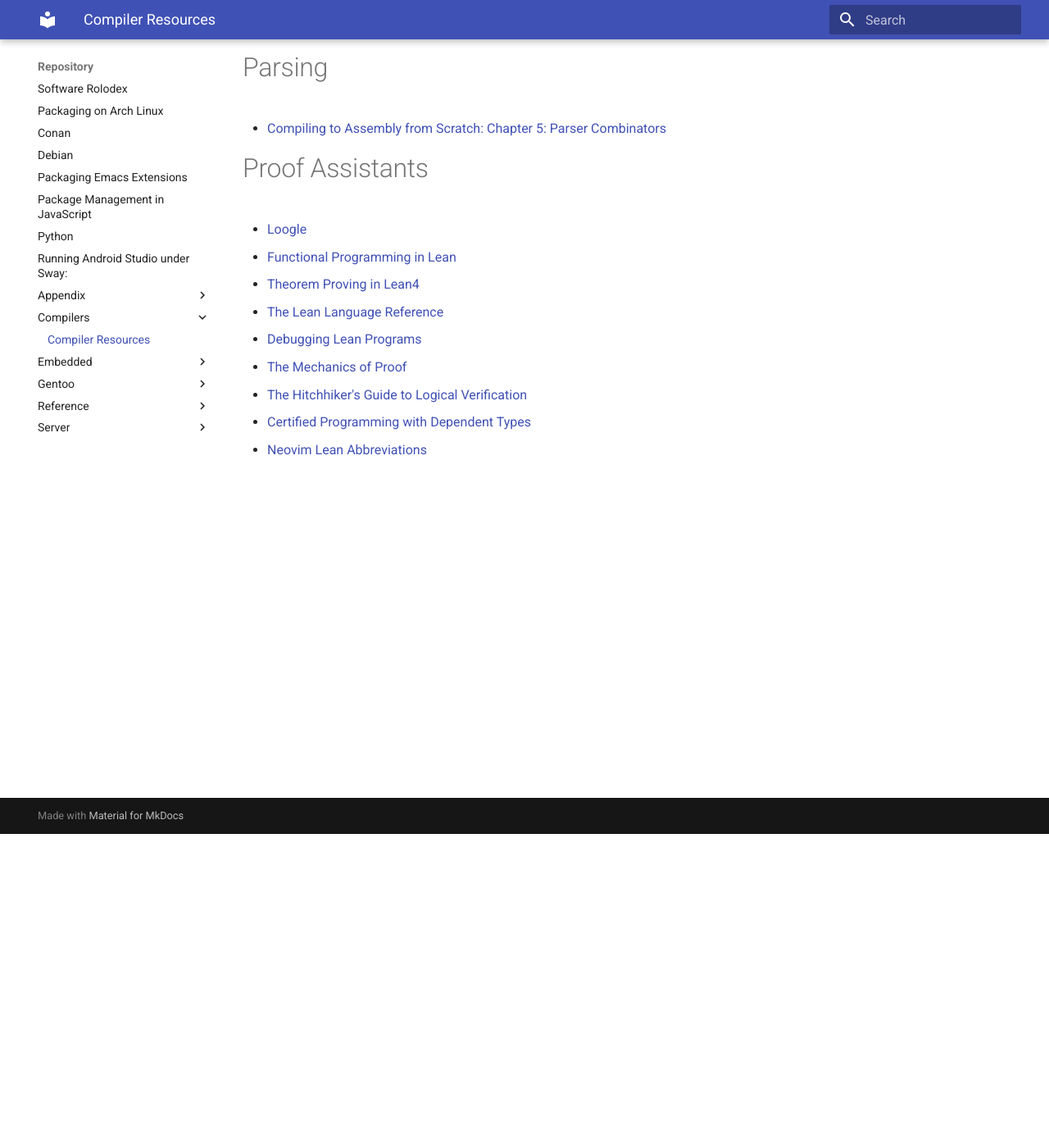
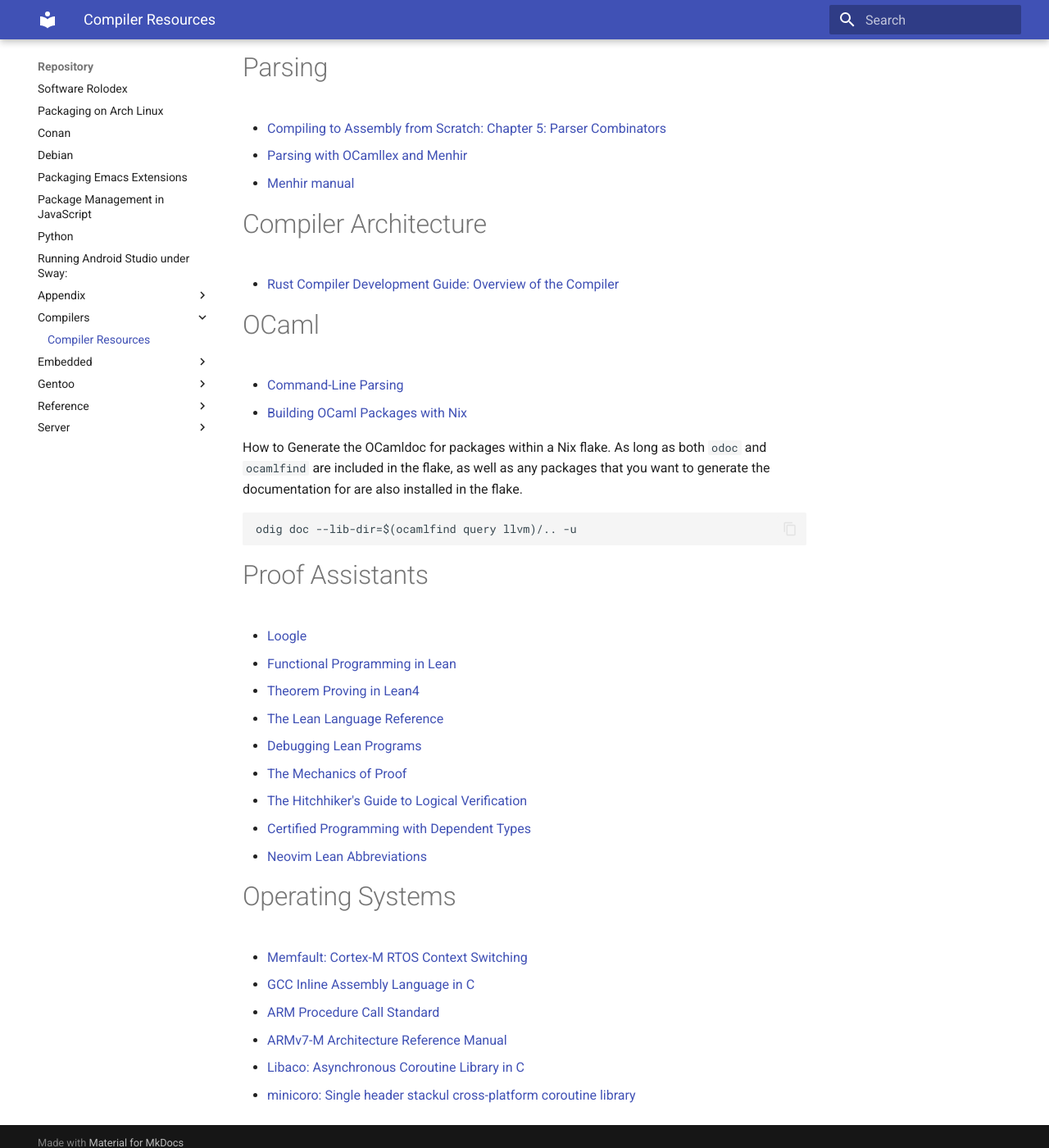
Before and after one commit to AmateurECE/twardyece-repository, an MkDocs documentation site: the page built from docs/Compilers/Resources.md, in a window 1280 px wide and 1400 px high, scrolled down 383 px. Shown: the whole window at 82% size. Built offline with MkDocs 1.6.1 and Material for MkDocs 9.7.7, drawn with Linux system fonts in a browser that asks for light colours.

Commit message:
Compilers/Resources: Add a bunch of resources

````diff
--- a/docs/Compilers/Resources.md
+++ b/docs/Compilers/Resources.md
@@ -13,6 +13,23 @@ title: Compiler Resources
 
 # Parsing
 * [Compiling to Assembly from Scratch: Chapter 5: Parser Combinators][1]
+* [Parsing with OCamllex and Menhir][13]
+* [Menhir manual][14]
+
+# Compiler Architecture
+* [Rust Compiler Development Guide: Overview of the Compiler][15]
+
+# OCaml
+* [Command-Line Parsing][16]
+* [Building OCaml Packages with Nix][17]
+
+How to Generate the OCamldoc for packages within a Nix flake. As long as both
+`odoc` and `ocamlfind` are included in the flake, as well as any packages that
+you want to generate the documentation for are also installed in the flake.
+
+```
+odig doc --lib-dir=$(ocamlfind query llvm)/.. -u
+```
 
 # Proof Assistants
 * [Loogle][11]
@@ -24,6 +41,14 @@ title: Compiler Resources
 * [The Hitchhiker's Guide to Logical Verification][7]
 * [Certified Programming with Dependent Types][8]
 * [Neovim Lean Abbreviations][10]
+
+# Operating Systems
+* [Memfault: Cortex-M RTOS Context Switching][18]
+* [GCC Inline Assembly Language in C][19]
+* [ARM Procedure Call Standard][20]
+* [ARMv7-M Architecture Reference Manual][21]
+* [Libaco: Asynchronous Coroutine Library in C][22]
+* [minicoro: Single header stackul cross-platform coroutine library][23]
 
 [1]: https://keleshev.com/compiling-to-assembly-from-scratch/05-parser-combinators
 [2]: https://isuckatcs.github.io/how-to-compile-your-language/
````
Also changed, not shown: other parts of docs/Compilers/Resources.md (+11 -0 lines).
